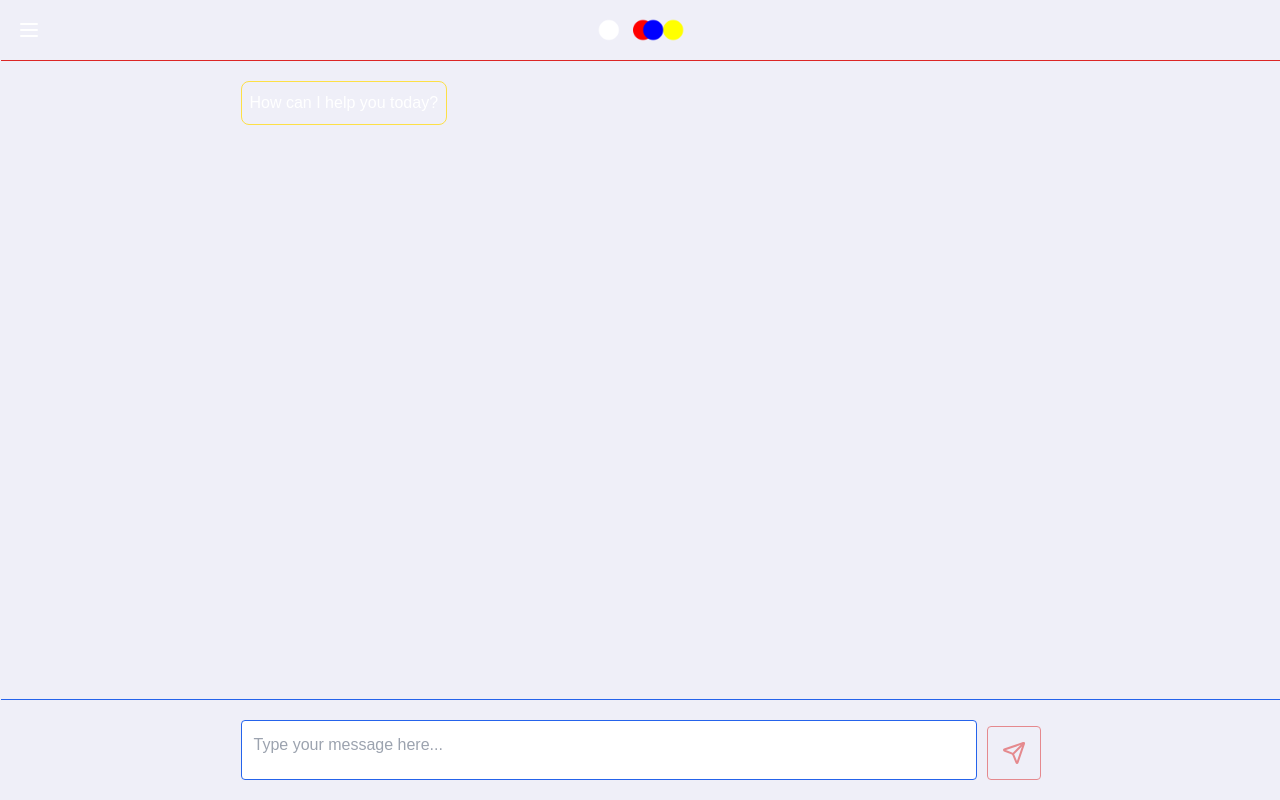
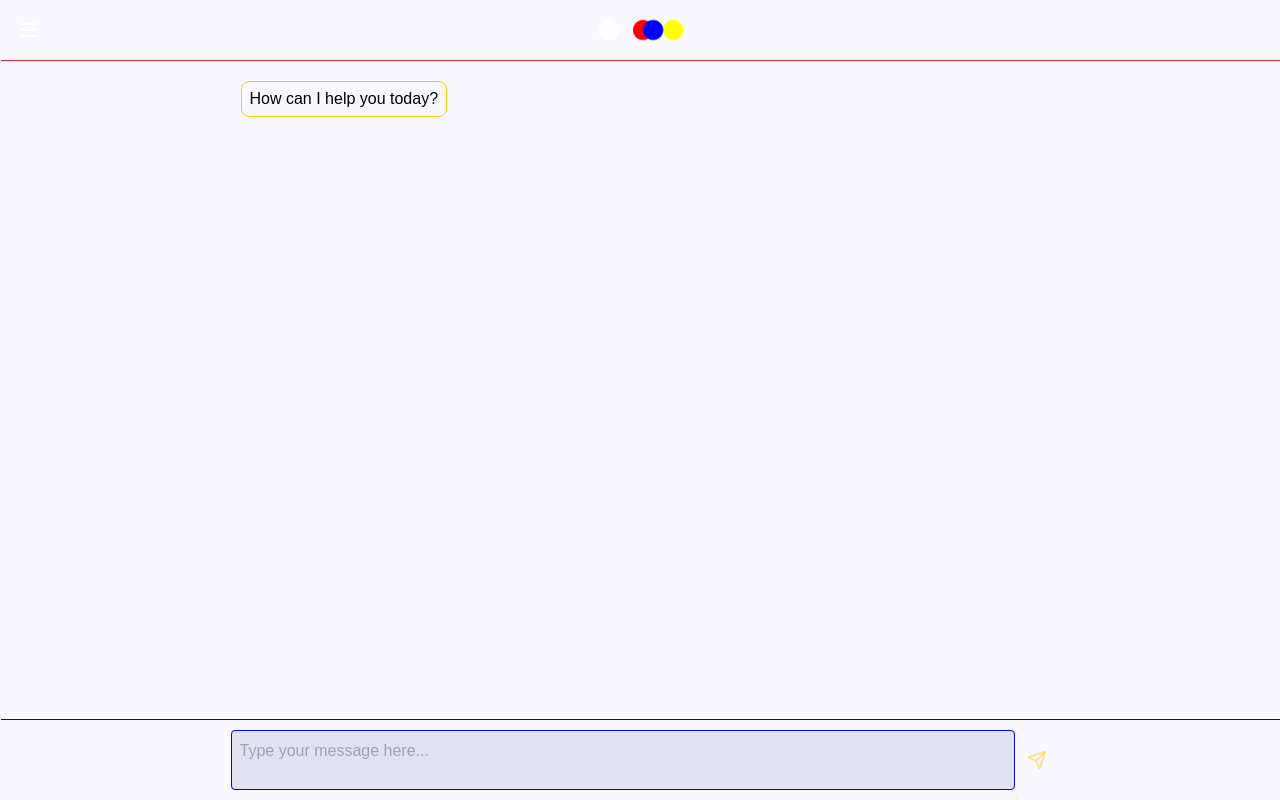
Before and after one commit to eli-gerhard/helper-ai, a Next.js app in the folder chat-interface/: page / in a window 1280 px wide. Built offline with nearby package versions, Linux system fonts and the light colour scheme; no server answers.

Commit message:
global themes v1

```diff
--- a/chat-interface/app/globals.css
+++ b/chat-interface/app/globals.css
@@ -3,24 +3,26 @@
 @tailwind utilities;
 
 :root {
-  --background: #efeff8;
-  --foreground: #222228;
+  --background: #f8f8fe;
+  --foreground: #000000;
+  --textbox: #e1e1f2;
   --hover: #c7c7e0;
-  --accent_yl: #ffff00;
-  --accent_rd: #ff0000;
-  --accent_bl: #0000ff;
+  --accentyl: #ffcc00;
+  --accentrd: #dd0000;
+  --accentbl: #0000ff;
 }
 
-@media (prefers-color-scheme: dark) {
+/* @media (prefers-color-scheme: dark) {
   :root {
     --background: #222228;
     --foreground: #ffffff;
+    --textbox: #2e2e36;
     --hover: #363640;
-    --accent_yl: #ffff00;
-    --accent_rd: #ff0000;
-    --accent_bl: #0000ff;
+    --accentyl: #ffcc00;
+    --accentrd: #dd0000;
+    --accentbl: #0000ff;
   }
-}
+} */
 
 @theme inline {
   --color-background: var(--background);
@@ -33,23 +35,27 @@ body {
   background: var(--background);
   color: var(--foreground);
   font-family: Arial, Helvetica, sans-serif;
+  position: fixed;
+  width: 100%;
+  height: 100%;
+  overflow: hidden;
 }
 
 @layer components {
   .user-message {
-    @apply self-end bg-[var(--background)] text-white border border-yellow-400 p-2 rounded-lg;
+      @apply self-end bg-[var(--background)] text-[var(--foreground)] border border-yellow-400 px-2 py-1 rounded-lg;
   }
 
   .assistant-message {
-    @apply self-start bg-[var(--background)] text-white border border-yellow-300 p-2 rounded-lg;
+    @apply self-start bg-[var(--background)] text-[var(--foreground)] border border-[var(--accentyl)] px-2 py-1 rounded-lg;
   }
 
   .thinking {
-    @apply self-start bg-transparent text-yellow-300 italic p-2;
+    @apply self-start bg-transparent text-[var(--background)] italic p-2;
   }
 
   .error {
-    @apply text-red-400 p-2.5 mt-2.5 rounded bg-red-100 border border-red-200;
+    @apply text-[var(--accentrd)] p-2 mt-2.5 rounded bg-red-100 border border-red-200;
   }
 
   /* Code block styling */
--- a/chat-interface/components/MessageInput.tsx
+++ b/chat-interface/components/MessageInput.tsx
@@ -43,12 +43,12 @@ const MessageInput: React.FC<MessageInputProps> = ({
   };
 
   return (
-    <div className="w-full bg-[var(--background)] border-t border-blue-600 flex-shrink-0">
-      <div className="max-w-4xl mx-auto p-5">
-        <div className="flex gap-2.5 items-end align-middle">
+    <div className="w-full bg-[var(--background)] border-t border-[var(--accentbl)] flex-shrink-0">
+      <div className="max-w-4xl mx-auto p-2.5">
+        <div className="flex gap-2">
           <textarea
             ref={textareaRef}
-            className="flex-1 p-3 border border-blue-600 rounded resize-none h-[60px] text-base max-h-[200px] text-white"
+            className="flex-1 p-2 bg-[var(--textbox)] border border-[var(--accentbl)] rounded resize-none h-[60px] text-base max-h-[240px]"
             placeholder="Type your message here..."
             value={userInput}
             onChange={(e) => setUserInput(e.target.value)}
@@ -58,11 +58,11 @@ const MessageInput: React.FC<MessageInputProps> = ({
           />
 
           <button
-            className="p-3.5 bg-[var(--background)] text-red-600 border border-red-600 rounded cursor-pointer flex items-center justify-center hover:bg-[var(--hover)] disabled:opacity-50 disabled:cursor-not-allowed"
+            className="p-1 bg-[var(--background)] text-[var(--accentyl)] rounded cursor-pointer flex items-center justify-center hover:bg-[var(--hover)] disabled:opacity-50" //disabled:cursor-not-allowed
             onClick={handleSendMessage}
             disabled={isWaitingForResponse || !userInput.trim()}
           >
-            <Send />
+            <Send className='h-5 w-5'/>
           </button>
         </div>
       </div>
```
